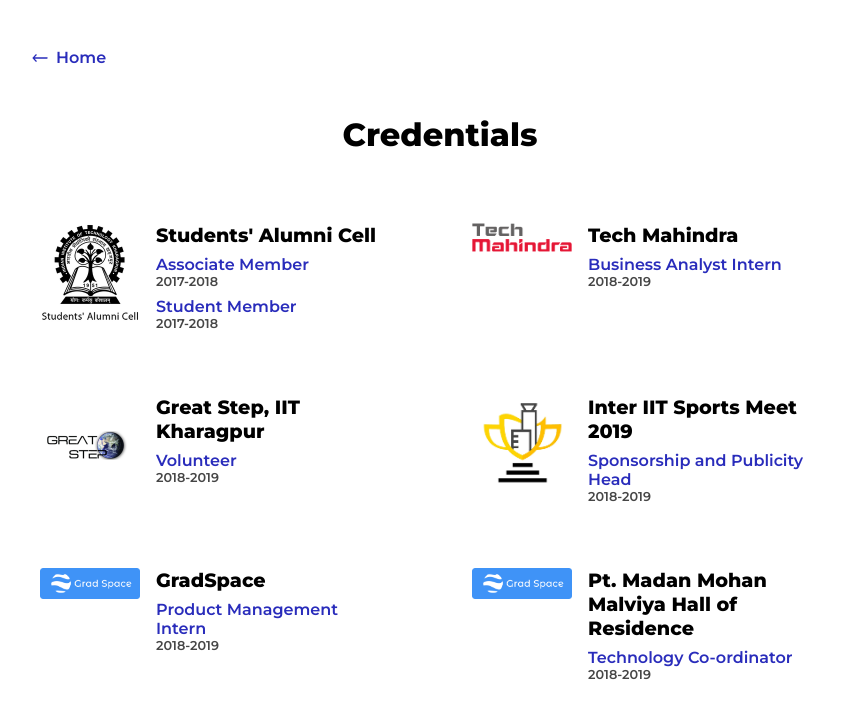
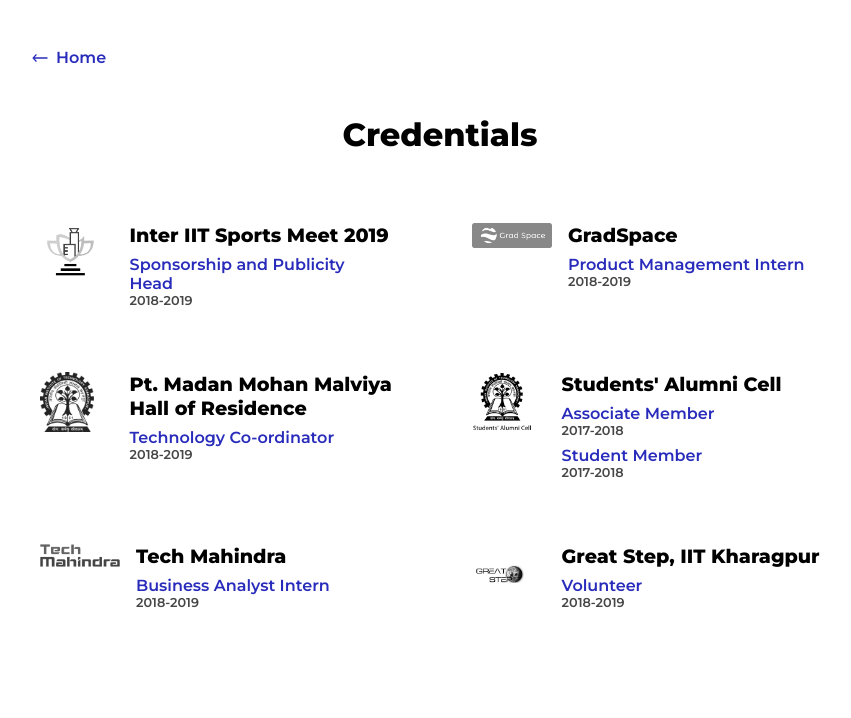
Before and after one commit to ajajaj2807/abhinv, a React (Create React App) app: page /credentials in a window 1280 px wide. Shown: the top 718 px of the page, without its empty margins (200-1051 px from the left). Built offline with nearby package versions, Linux system fonts and the light colour scheme.

Commit message:
creds page UI

```diff
--- a/src/comps/Credentials.js
+++ b/src/comps/Credentials.js
@@ -9,6 +9,7 @@
 import GS from "../images/gs.png";
 import Grad from '../images/grad.jpg'
 import Iiit from '../images/iiit.png'
+import Kgp from '../images/kgp.png'
 
 export default function Credentials() {
   return (
@@ -26,6 +27,30 @@
       </Link>
       <h1 className="title">Credentials</h1>
       <div className="creds-wrapper">
+      <div className="card">
+          <img className="c-img" src={Iiit} alt="Inter IIT" />
+          <div className="card-content">
+            <span className="ctitle">Inter IIT Sports Meet 2019</span>
+            <span className="post">Sponsorship and Publicity Head</span>
+            <span className="time">2018-2019</span>
+          </div>
+        </div>
+        <div className="card">
+          <img className="c-img" src={Grad} alt="GradScape" />
+          <div className="card-content">
+            <span className="ctitle">GradSpace</span>
+            <span className="post">Product Management Intern</span>
+            <span className="time">2018-2019</span>
+          </div>
+        </div>
+        <div className="card">
+          <img className="c-img" src={Kgp} alt="Kgp" />
+          <div className="card-content">
+            <span className="ctitle">Pt. Madan Mohan Malviya Hall of Residence</span>
+            <span className="post">Technology Co-ordinator</span>
+            <span className="time">2018-2019</span>
+          </div>
+        </div>
         <div className="card">
           <img className="c-img" src={Sac} alt="SAC" />
           <div className="card-content">
@@ -37,7 +62,7 @@
           </div>
         </div>
         <div className="card">
-          <img className="c-img" src={TM} alt="TM" />
+          <img className="c-img" src={TM} alt="Tech Mahindra" />
           <div className="card-content">
             <span className="ctitle">Tech Mahindra</span>
             <span className="post">Business Analyst Intern</span>
@@ -45,37 +70,15 @@
           </div>
         </div>
         <div className="card">
-          <img className="c-img" src={GS} alt="GS" />
+          <img className="c-img" src={GS} alt="Great Step" />
           <div className="card-content">
             <span className="ctitle">Great Step, IIT Kharagpur</span>
             <span className="post">Volunteer</span>
             <span className="time">2018-2019</span>
           </div>
         </div>
-        <div className="card">
-          <img className="c-img" src={Iiit} alt="GS" />
-          <div className="card-content">
-            <span className="ctitle">Inter IIT Sports Meet 2019</span>
-            <span className="post">Sponsorship and Publicity Head</span>
-            <span className="time">2018-2019</span>
-          </div>
-        </div>
-        <div className="card">
-          <img className="c-img" src={Grad} alt="GS" />
-          <div className="card-content">
-            <span className="ctitle">GradSpace</span>
-            <span className="post">Product Management Intern</span>
-            <span className="time">2018-2019</span>
-          </div>
-        </div>
-        <div className="card">
-          <img className="c-img" src={Grad} alt="GS" />
-          <div className="card-content">
-            <span className="ctitle">Pt. Madan Mohan Malviya Hall of Residence</span>
-            <span className="post">Technology Co-ordinator</span>
-            <span className="time">2018-2019</span>
-          </div>
-        </div>
+
+
       </div>
     </motion.div>
   );
--- a/src/styles/creds.scss
+++ b/src/styles/creds.scss
@@ -6,11 +6,12 @@
     .card{
         padding: 1rem;
         display: grid;
-        grid-template-columns: 1fr 5fr;
+        grid-template-columns: 1fr 4fr;
         border-radius: 6px;
         .c-img{
-            max-height: 100px;
-            max-width: 100px;
+            max-height: 60px;
+            max-width: 80px;
+            filter: grayscale(100%);
         }
         .card-content{
             padding: 0 1rem;
```
Also changed, not shown: src/images/kgp.png (added).
